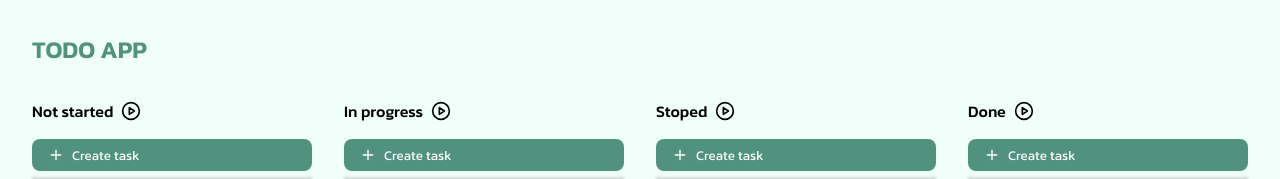
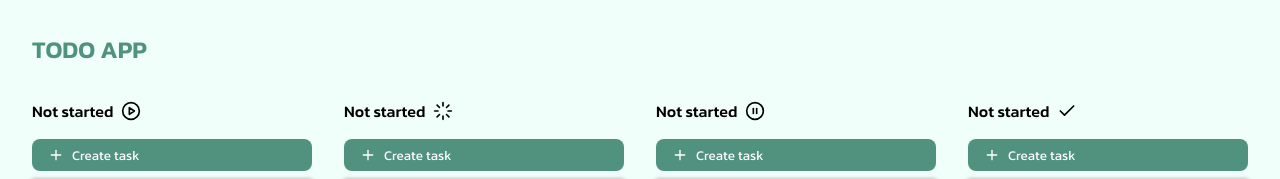
Before and after one commit to NikolyCover/to-do-app, a React (Vite) app: page / in a window 1280 px wide. Shown: the top 179 px of the page. Built offline with nearby package versions, Linux system fonts and the light colour scheme; a web font is replaced by a local one.

Commit message:
passing bullet icons by props

```diff
--- a/src/components/Bullet/index.tsx
+++ b/src/components/Bullet/index.tsx
@@ -2,7 +2,6 @@ import styles from './Bullet.module.scss'
 import Task from "./Task"
 
 import { Plus as PlusIcon } from 'react-feather'
-import { PlayCircle as PlayIcon } from 'react-feather'
 import React from 'react'
 
 /**
@@ -33,14 +32,15 @@ import React from 'react'
 
 interface Props {
     name: string
+    Icon: Icon
 }
 
-const Bullet: React.FC<Props> = ({ name }) => {
+const Bullet: React.FC<Props> = ({ name, Icon}) => {
     return (
         <div className={styles.bullet}>
             <div className={styles.title}>
                 <h1>{name}</h1>
-                <PlayIcon size={20}/>
+                <Icon size={20}/>
             </div>
             <button className={styles.button}>
                 <PlusIcon className={styles.icon} size={16}/>
--- a/src/pages/Todo/index.tsx
+++ b/src/pages/Todo/index.tsx
@@ -1,15 +1,16 @@
 import Bullet from '../../components/Bullet'
 import styles from './Todo.module.scss'
+import { PlayCircle, Loader, PauseCircle, Check} from 'react-feather'
 
 export default function Todo() {
     return (
         <>
             <h1 className={styles.title}>TODO APP</h1>
             <main className={styles.todoList}>
-                <Bullet name='Not started'/>
-                <Bullet name='In progress'/>
-                <Bullet name='Stoped'/>
-                <Bullet name='Done'/>
+                <Bullet name='Not started' Icon={PlayCircle}/>
+                <Bullet name='Not started' Icon={Loader}/>
+                <Bullet name='Not started' Icon={PauseCircle}/>
+                <Bullet name='Not started' Icon={Check}/>
             </main>
         </>
     )
```
